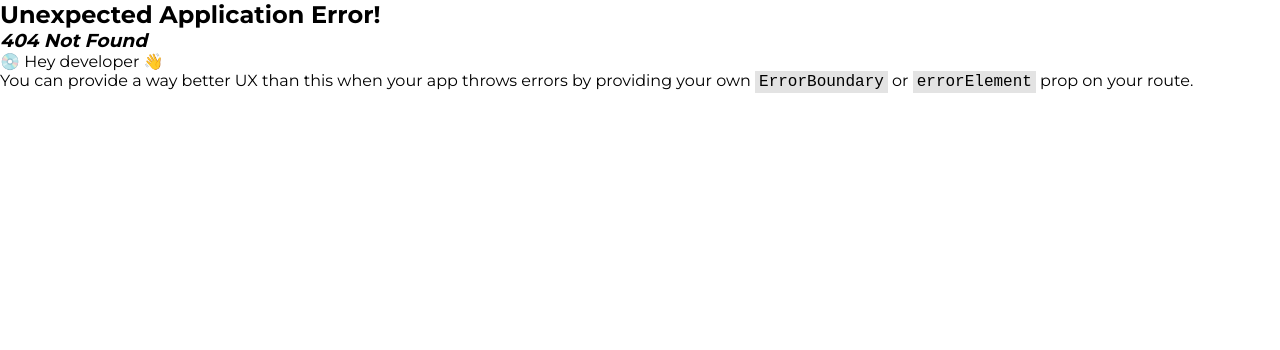
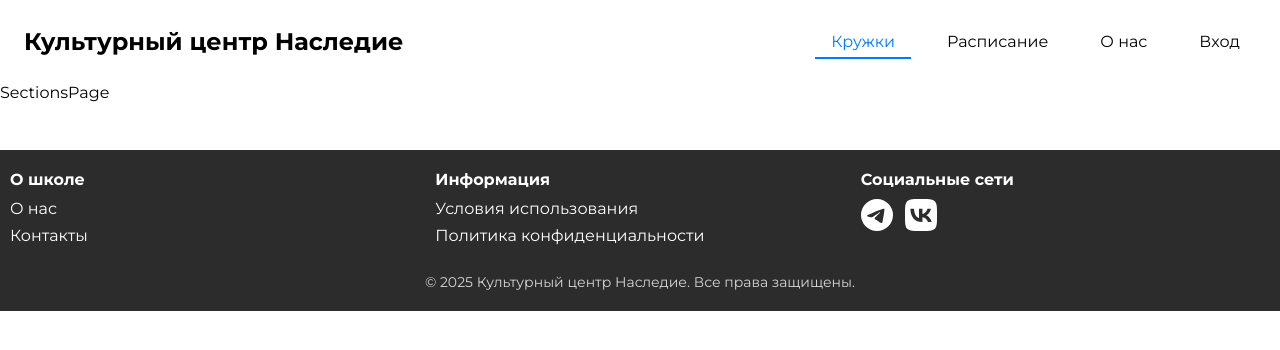
Before and after one commit to SergeyBogomolovv/hram-front, a React (Vite) app: page /sections in a window 1280 px wide. Before the commit this address had no page. Shown: the top 350 px of the page. Built offline with nearby package versions, Linux system fonts and the light colour scheme.

Commit message:
feat: update header and add logout btn

```diff
--- a/src/app/app.tsx
+++ b/src/app/app.tsx
@@ -8,12 +8,14 @@ import AboutPage from '@/pages/about';
 import LoginPage from '@/pages/auth/login';
 import RegisterPage from '@/pages/auth/register';
 import { publicLoader } from '@/pages/auth/loaders/public';
+import SectionsPage from '@/pages/sections/sections';
 
 const router = createBrowserRouter([
   {
     element: <MainLayout />,
     children: [
       { index: true, element: <MainPage /> },
+      { path: 'sections', element: <SectionsPage /> },
       { path: 'schedule', element: <SchedulePage /> },
       { path: 'about', element: <AboutPage /> },
       { path: 'login', element: <LoginPage />, loader: publicLoader },
--- /dev/null
+++ b/src/features/auth/api/logout.ts
@@ -0,0 +1,5 @@
+import { ACCESS_TOKEN_KEY } from '@/shared/constants';
+
+export const logout = () => {
+  localStorage.removeItem(ACCESS_TOKEN_KEY);
+};
--- a/src/features/auth/index.ts
+++ b/src/features/auth/index.ts
@@ -1,2 +1,4 @@
 export { LoginForm } from './ui/login-form';
 export { RegisterForm } from './ui/register-form';
+export { isAuthenticated } from './api/is-auth';
+export { logout } from './api/logout';
--- a/src/pages/auth/loaders/public.ts
+++ b/src/pages/auth/loaders/public.ts
@@ -1,5 +1,5 @@
 import { redirect } from 'react-router';
-import { isAuthenticated } from './is-auth';
+import { isAuthenticated } from '@/features/auth';
 
 export const publicLoader = () => {
   const authenticated = isAuthenticated();
--- /dev/null
+++ b/src/pages/sections/sections.tsx
@@ -0,0 +1,3 @@
+export default function SectionsPage() {
+  return <div>SectionsPage</div>;
+}
--- a/src/widgets/header/header.module.css
+++ b/src/widgets/header/header.module.css
@@ -52,7 +52,7 @@ header {
   text-decoration: none;
 }
 
-@media (max-width: 768px) {
+@media (max-width: 924px) {
   header {
     padding: 1rem;
   }
--- a/src/widgets/header/header.tsx
+++ b/src/widgets/header/header.tsx
@@ -1,28 +1,29 @@
 import { Link } from 'react-router';
-import { MdChurch } from 'react-icons/md';
 import { IoMenu } from 'react-icons/io5';
 import { motion, AnimatePresence } from 'framer-motion';
 import { useState } from 'react';
 import styles from './header.module.css';
 import CustomLink from '@/shared/ui/link';
+import { isAuthenticated } from '@/features/auth';
+import LogoutButton from './logout-btn';
 
 export default function Header() {
   const [isMenuOpen, setIsMenuOpen] = useState(false);
+  const isauth = isAuthenticated();
 
   const toggleMenu = () => setIsMenuOpen(!isMenuOpen);
 
   return (
     <header>
       <Link to="/" className={styles.logo}>
-        <MdChurch size={32} />
         <h1>Культурный центр Наследие</h1>
       </Link>
 
       <nav className={styles.desktopNav}>
-        <CustomLink to="/">Кружки</CustomLink>
+        <CustomLink to="/sections">Кружки</CustomLink>
         <CustomLink to="/schedule">Расписание</CustomLink>
         <CustomLink to="/about">О нас</CustomLink>
-        <CustomLink to="/login">Вход | Регистрация</CustomLink>
+        {isauth ? <LogoutButton /> : <CustomLink to="/login">Вход</CustomLink>}
       </nav>
 
       <button className={styles.menuButton} onClick={toggleMenu}>
@@ -40,7 +41,10 @@ export default function Header() {
             transition={{ duration: 0.4 }}
           >
             <nav className={styles.mobileNav}>
-              <CustomLink to="/" sx={{ fontSize: '1.5rem', color: 'white' }}>
+              <CustomLink
+                to="/sections"
+                sx={{ fontSize: '1.5rem', color: 'white' }}
+              >
                 Кружки
               </CustomLink>
               <CustomLink
@@ -55,12 +59,16 @@ export default function Header() {
               >
                 О нас
               </CustomLink>
+              {isauth ? (
+                <LogoutButton />
+              ) : (
                 <CustomLink
                   to="/login"
                   sx={{ fontSize: '1.5rem', color: 'white' }}
                 >
                   Вход | Регистрация
                 </CustomLink>
+              )}
             </nav>
           </motion.div>
         )}
--- /dev/null
+++ b/src/widgets/header/logout-btn.tsx
@@ -0,0 +1,18 @@
+import { logout } from '@/features/auth';
+import { Button } from '@mui/material';
+import { useNavigate } from 'react-router';
+
+export default function LogoutButton() {
+  const navigate = useNavigate();
+
+  return (
+    <Button
+      onClick={() => {
+        logout();
+        navigate(0);
+      }}
+    >
+      Выйти
+    </Button>
+  );
+}
```
Also changed, not shown: src/features/auth/api/is-auth.ts (renamed from src/pages/auth/loaders/is-auth.ts). Lines whose indentation alone changed are shown as unchanged.
